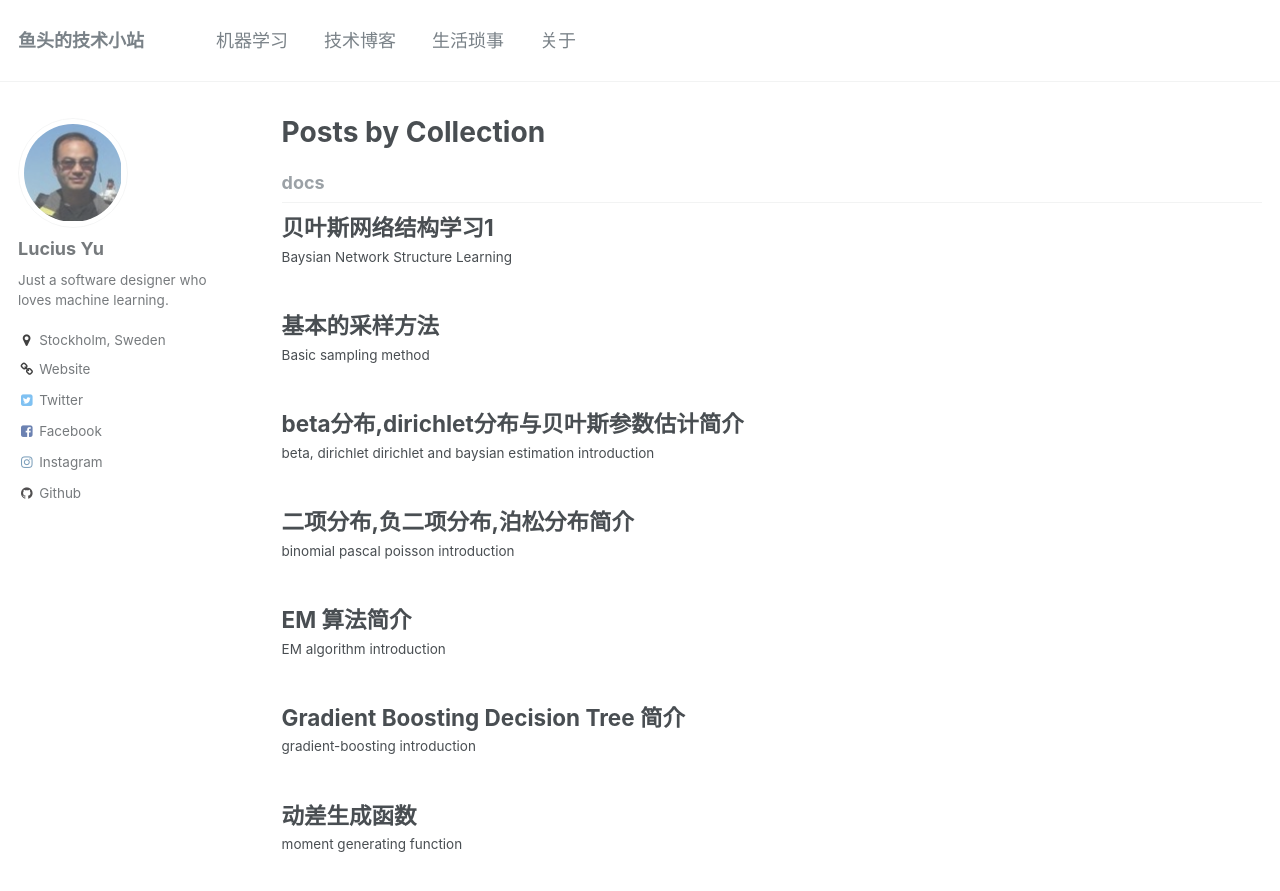
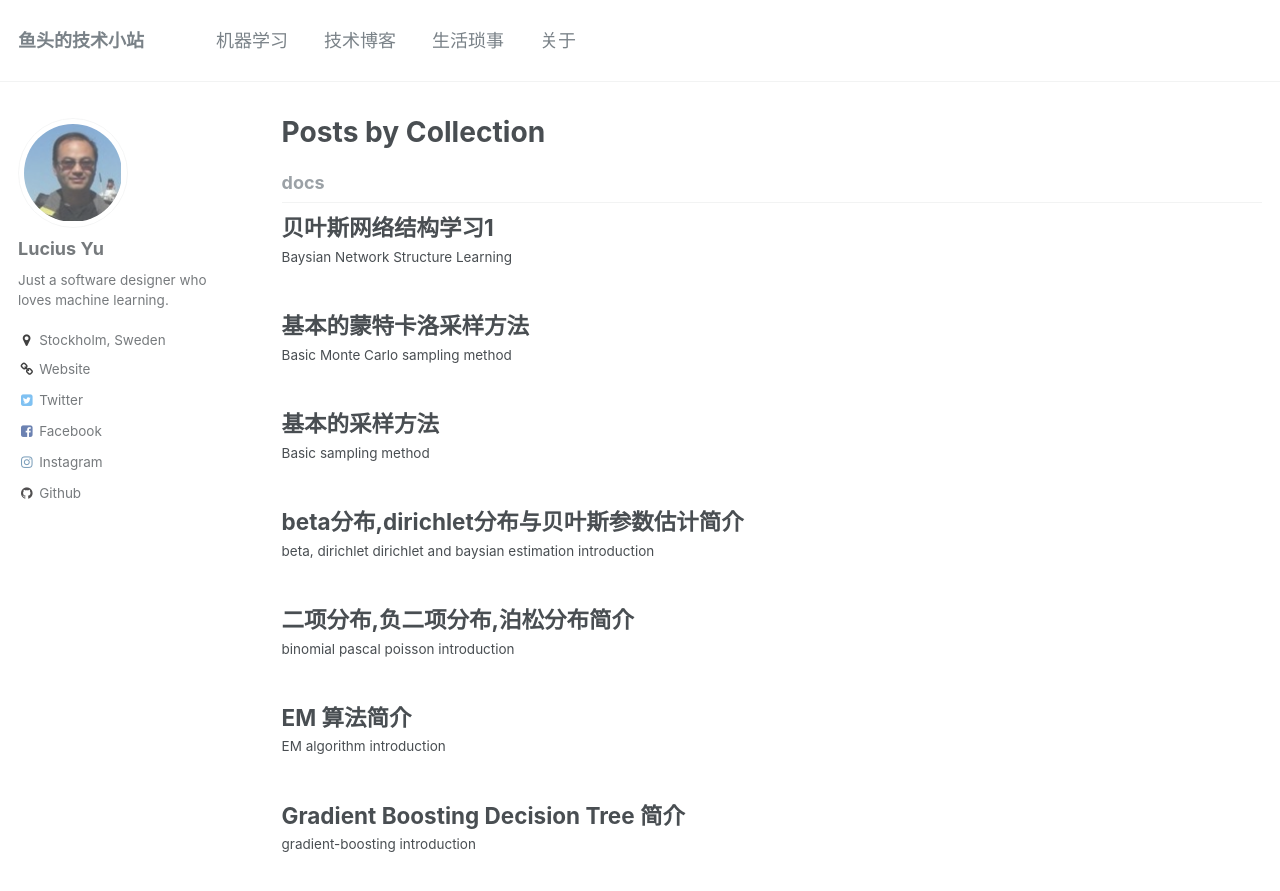
Before and after one commit to lucius-yu/lucius-yu.github.io, a Jekyll site: the page built from _pages/collection-archive.html, in a window 1280 px wide and 900 px high. Shown: the top 891 px of the window. Built offline with Jekyll 4.4.1, drawn with Linux system fonts in a browser that asks for light colours; some of the changed lines change nothing that is shown.

Commit message:
[doc] add basic-mc-sampling.md

````diff
--- a/_data/navigation.yml
+++ b/_data/navigation.yml
@@ -37,18 +37,20 @@ main:
 docs:
   - title: 概率模型
     children:
+      - title: "二项分布,负二项分布,泊松分布简介"
+        url: /docs/probability/BinomialPascalPoisson/
+      - title: "beta分布,dirichlet分布与贝叶斯参数估计简介"
+        url: /docs/probability/BaysianEstimation/
+      - title: "矩母函数简介"
+        url: /docs/probability/mgf/
+      - title: "基本采样方法"
+        url: /docs/probability/BasicSamplingMethod/
+      - title: "基本的蒙特卡洛采样方法"
+        url: /docs/probability/BasicMCSamplingMethod/
       - title: "EM算法简介"
         url: /docs/probability/EM/
       - title: "贝叶斯网络结构学习1"
         url: /docs/probability/BNStructureLearning1/
-      - title: "矩母函数简介"
-        url: /docs/probability/mgf/
-      - title: "二项分布,负二项分布,泊松分布简介"
-        url: /docs/probability/BinomialPascalPoisson/
-      - title: "beta分布,dirichlet分布与贝叶斯参数估计简介"
-        url: /docs/probability/BaysianEstimation/
-      - title: "基本采样方法"
-        url: /docs/probability/BasicSamplingMethod/
   - title: 神经网络基础
     children:
       - title: "Softmax简介"
--- /dev/null
+++ b/_docs/basic-mc-sampling.md
@@ -0,0 +1,289 @@
+---
+title: 基本的蒙特卡洛采样方法
+permalink: /docs/probability/BasicMCSamplingMethod/
+excerpt: Basic Monte Carlo sampling method
+created: 2017-05-31 23:50:15 +0200
+---
+
+## 概述
+
+本文介绍基本的蒙特卡洛采样方法.
+1. 拒绝采样
+2. 自适应拒绝采样
+
+## 拒绝采样
+
+### 方法简介
+
+拒绝采样采用蒙特卡洛方法. 对于一个随机变量的分布p,如果分布p不方便进行直接采样,那么给出一个便宜采样的建议分布q,同时一个数M. 满足下列不等式
+
+$$ p(x) <= Mq(x) $$
+
+从建议分布q上进行采样得到一个样本,设为$x_i$, 此时需要决定是否接受还是拒绝这个样本,该样本被接受的概率为 $\frac{p(x_i)}{Mq(x_i)}$. 具体的做法为,从[0,1)区间的均匀分布中采样得到一个样本 $u_i$, 若 $u_i <= \frac{p(x_i)}{Mq(x_i)}$ 则接受该样本,否则拒绝该样本.
+
+### Beta分布的拒绝采样
+
+下面以Beta分布为例, Beta分布有参数a,b,决定了分布pdf的形状. 而Beta分布pdf的自变量实际是Bernoulli实验的成功概率. Beta分布也是二项分布的共轭先验分布. 所以Beta分布的样本空间被限制在[0,1]区间. 而一个最简单方便的推荐分布q就可以是[0,1]区间的均匀分布.
+
+Beta分布的pdf
+
+$$ Beta(x \vert \alpha,\beta) = \frac{\Gamma(\alpha+\beta)}{\Gamma(\alpha)\Gamma(\beta)} x^{\alpha-1}(1-x)^{\beta-1} = \frac{1}{B(\alpha,\beta)} \theta^{\alpha-1} (1-\theta)^{\beta-1}$$
+
+当a=3,b=6时Beta分布的pdf图形如下,对x求导设为0求解得到当x=2/7时有最大值.最大值约为2.54
+
+![reject sampling]({{ site.url}}/doc-images/probability/BasicMCSamplingMethod-01.PNG)
+
+```
+# beta distribution with shape parameter a=3,b=6
+a=3
+b=6
+
+# just show max value should be at 2.0/7 and max value is ceilled to 2 decimal points
+beta_max = round(beta.pdf(2.0/7,a,b) + 0.005, 2)
+
+# plot beta distribution
+x = np.linspace(0.0,1.0,50000*beta_max)
+plt.plot(x, beta.pdf(x, a, b),'r-', lw=1, alpha=0.6, label='beta pdf')
+plt.plot(x,(np.ones(len(x)) * beta_max).tolist())
+plt.show()
+```
+
+对应拒绝采样方法,q(x)为0，1区间上的均匀分布,M为上面代码中的beta_max.
+
+![reject sampling for beta distribution]({{ site.url}}/doc-images/probability/BasicMCSamplingMethod-02.PNG)
+
+下列代码为采样过程的代码
+
+```
+# random sampling 50000 on uniform in [0,1)
+uni_samples = np.random.uniform(0.0,1.0,50000*beta_max)
+# calculate "accept probability" = beta.pdf(x) / beta_max
+# then do another uniform sample, if sample < beta.pdf(x) / beta_max,
+# we accept the x as an sample from beta(3,6).
+beta_samples = uni_samples[np.random.uniform(0.0,1.0,len(x)) < beta.pdf(uni_samples,a,b) / beta_max]
+
+plt.hist(beta_samples, bins=50,normed=True)
+plt.title("Reject Sampling for Beta(3,6) Histogram")
+plt.show()
+```
+
+### 小结
+
+方法简单,对于Beta分布来说,推荐分布和相对应的M很好找. 对于上面的例子来说样本的接受率为1/beta_max
+缺点是有很大多分布的推荐分布和M不好找,有时即使能找到,但是接受率可能过小
+
+
+## 自适应拒绝采样方法
+
+如果对于某个复杂的分布,直接找一个简单的推荐分布q和M,有时会导致采样接受率过低从而导致大量样本被拒.
+
+有一个的漂亮的思路是用分段的直线将分布p包络起来进行采样.
+
+用分段直线进行包络时,如果分布曲线是凹的(开口向下,concave),那么该曲线上的点的切线都将在该曲线的上方.于是在该曲线上找若干个点,并用这些点的切线,就可以将该曲线包络住.
+
+大多数分布都具有指数的形式,不一定是凹函数,取对数后分布形式会变的简洁易于找切线.此时对分布的要求就转为取对数后是凹函数即可.
+
+总体步骤如下
+
+1. 给出分布函数pdf的对数函数f(x)=log(p(x)),及其对应的一阶导数函数f'(x)
+2. 给定几个初始点,求出这几个初始点的切线,并计算切线与切线的交点.如果有边界,边界一般为垂直于横轴的直线,要计算切线与边界的交点.
+3. 将分段直线取指数转换为对应的指数曲线, 分别计算各段指数曲线的定积分.也就是计算各段曲线下覆盖的面积.累积且归一化后得到一个分段cdf.
+4. 从均匀分布中得到一个样本,记为y,用inverse cdf的方法根据分段cdf找到样本属于那一段.
+5. 再用该段对应的指数函数的cdf,再次使用y,用inverse cdf找到对应的x的值.
+6. 再次用均匀分布(0,1)中产生一个随机值,若该随机值小于等于p(x)/e(x)则接受该样本x. e(x)为该段对应的指数函数.
+7. 若第6步中样本x被拒,则将x点加入到初始点集合中,重复2,3步,也就是多加一段以形成更好的包络.
+
+在采样过程中用到两次inverse cdf,和一个拒绝采样.
+
+### Beta分布的自适应拒绝采样的示例
+
+#### 第一步
+
+Beta分布函数pdf,对应的对数函数f(x)=log(p(x)),及其对应的对数函数一阶导数函数f'(x). 代码如下
+
+注意,这里我去掉了Beta分布的常系数项
+
+```
+import numpy as np
+import matplotlib.pyplot as plt
+
+def beta_pdf(x,a=3,b=6):
+    return np.power(x,(a-1))*np.power((1-x),(b-1))
+
+def f(x, a=3, b=6):
+    """
+    Log beta distribution
+    There is constant has been remove which is gamma(a+b)/(gamma(a)+gamma(b))
+    """
+    return (a-1)*np.log(x)+(b-1)*np.log(1-x)
+
+def fprima(x, a=3, b=6):
+    """
+    Derivative of Log beta distribution
+    """
+    return (a-1)/x-(b-1)/(1-x)
+```
+
+### 第二步
+
+给定几个初始点,求出这几个初始点的切线,并计算切线与切线的交点.如果有边界,边界一般为垂直于横轴的直线,要计算切线与边界的交点.
+
+Beta分布有边界0和1. 在示例中我给出3个点,那么一共有3个切线,两个边界,我们关心的焦点就有4个.这四个交点在横轴上,记为z.纵轴上,记为u
+
+代码如下
+
+```
+# 初始点
+x = np.array([0.1,0.4,0.8])
+
+# 初始化交点的横轴对应的值
+z = np.zeros(len(x)+1)
+z[0] = 0.0
+z[-1] = 1.0
+
+# 计算切线交点对应的横轴的值
+# use np.diff function will give more simple code.
+for j in range(len(x)-1):
+  z[j+1] = (f(x[j+1])-f(x[j]) - x[j+1]*fprima(x[j+1]) + x[j]*fprima(x[j])) / (fprima(x[j]) - fprima(x[j+1]))
+
+# 计算切线交点对应的纵轴的值
+# h log pdf, hprime, the deriative of h
+h = f(x)
+hprime = fprima(x)
+
+# the upper bound line function, which are piecewise liines,
+# u(x) = h(x[j]) + (x-x[j])hprime(x[j])
+# we only calculated the intersect points upper bound.
+u = hprime[[0]+range(len(x))]*(z-x[[0]+range(len(x))]) + h[[0]+range(len(x))]
+
+# 画出对应的pdf的对数曲线,切线,并标注交点
+# plot log beta distribution
+fig, ax = plt.subplots()
+log_x = np.linspace(0.0,1.0,1000)
+ax.plot(log_x,f(log_x))
+
+# plot tangent lines
+for i in range(len(x)):
+    log_line_x = np.linspace(z[i],z[i+1],30)
+    log_line_y = h[i] + hprime[i]*(log_line_x-x[i])
+    ax.plot(log_line_x,log_line_y,color='green')
+
+# mark x-axis points, i.e. x and z
+xticks = []
+xticklabels = []
+
+for i in range(len(x)):
+    ax.plot([x[i]]*30,np.linspace(-35,0,30),ls='dotted',color='red')
+    xticks += [x[i]]
+    xticklabels += ["x[%d]"%i]
+
+for i in range(len(z)):
+    ax.plot([z[i]]*30,np.linspace(-35,0,30),ls='dotted',color='red')
+    xticks += [z[i]]
+    xticklabels += ["z[%d]"%i]
+
+ax.set_xticks(xticks)
+ax.set_xticklabels(xticklabels)
+
+# mark y-axis points, i.e. u
+ax.scatter(z,u,color='blue')
+fig.show()
+```
+
+图像如下
+
+![log beta distribution and tangent lines]({{ site.url}}/doc-images/probability/BasicMCSamplingMethod-03.PNG)
+
+### 第三步
+
+将分段直线取指数转换为对应的指数曲线, 分别计算各段指数曲线的定积分.也就是计算各段曲线下覆盖的面积.累积且归一化后得到一个分段cdf.
+
+例子中的第一段的积分公式如下
+
+$$ \int_{z_0}^{z_1} e^{f(x_0)+(z-x_0) * f'(x_0)} dz $$
+
+在本例中f函数为去除常系数的beta(3,6)分布的对数函数, f'为对应的一阶导数函数
+
+对于积分有
+
+$$ \int e^{cx} dx = \frac{1}{c} e^{cx} $$
+
+于是第一段的积分结果为
+
+$$ \frac{(e^{u_1} - e^{u_0})}{f'(x_0)} $$
+
+其中 $u_0 = f(x_0)+f(z_0-x_0) * f'(x_0)$,  $u_1 = f(x_0)+f(z_1-x_0) * f'(x_0)$
+
+其余各段同理可求的相应定积分结果并累积记为s, 对s进行归一化得到cdf, 代码如下
+
+```
+s = np.hstack([0,np.cumsum(np.diff(np.exp(u))/hprime)])
+cu = s[-1]
+cdf=s/cu
+```
+
+### 第四步,第五步,第六步
+
+从均匀分布中得到一个样本,记为y,用inverse cdf的方法根据分段cdf找到样本属于那一段.
+
+再用该段对应的指数函数的cdf,再次使用y,用inverse cdf找到对应的x的值.
+
+再次用均匀分布(0,1)中产生一个随机值,若该随机值小于等于p(x)/e(x)则接受该样本x. e(x)为该段对应的指数函数.
+
+我合并到一个函数中,代码如下
+
+```
+def inverse_and_test(y):
+    '''
+    for an uniformed sample y, use inverse cdf get sample xt
+    1. inverse piece-wised cdf to get piece
+    2. on that piece, inverse cdf to get x
+    '''
+    # Find the largest z such that cdf < y. i.e. inverse piecewise cdf get piece
+    i = np.nonzero(cdf < y)[0][-1]
+
+    # Figure out x from inverse cdf in relevant piece
+    xt = x[i] + (-h[i] + np.log(hprime[i]*(cu*y - s[i]) + np.exp(u[i]))) / hprime[i]
+
+    ut = h[i] + (xt-x[i])*hprime[i]
+    ht = f(xt)
+    if np.random.uniform() < np.exp(ht-ut):
+       return xt
+```
+
+### 第七步
+
+略去
+
+### 最后进行采样并画图
+
+代码如下
+
+```
+uni_samples = np.random.uniform(0.0,1.0,50000)
+beta_samples = filter(lambda x: x is not None,map(inverse_and_test,uni_samples))
+
+# plot sampling result
+fig, ax = plt.subplots()
+ax.hist(beta_samples, bins=50,normed=True)
+fig.show()
+```
+
+![adaptive reject sampling for beta distribution result]({{ site.url}}/doc-images/probability/BasicMCSamplingMethod-04.PNG)
+
+### 小结
+
+注意,对于例子中这个Beta(3,6)分布来说,尽管使用自适应拒绝采样可以大大提高接受率,但是在采样过程中要用到两次inverse cdf和一个拒绝采样.每次采样的操作成本还是很高的.从耗时上来说直接做拒绝采样速度反而快
+
+ARS有两种方式,我只阐述了基于切线方式的ARS.也就是要用到1阶导数.
+还有一种方式是免求导的.
+
+对于非log concave的分布来说,可以与Metropolis Hasting方法结合使用.
+
+同时对多变量分布的采样可以与Gibbs Sampling结合使用.
+
+## 参考
+
+http://www2.stat.duke.edu/~cnk/Links/slides.pdf
+
+https://github.com/alumbreras/ARS
````
Also changed, not shown: doc-images/probability/BasicMCSamplingMethod-01.PNG (added), doc-images/probability/BasicMCSamplingMethod-02.PNG (added), doc-images/probability/BasicMCSamplingMethod-03.PNG (added), doc-images/probability/BasicMCSamplingMethod-04.PNG (added).
